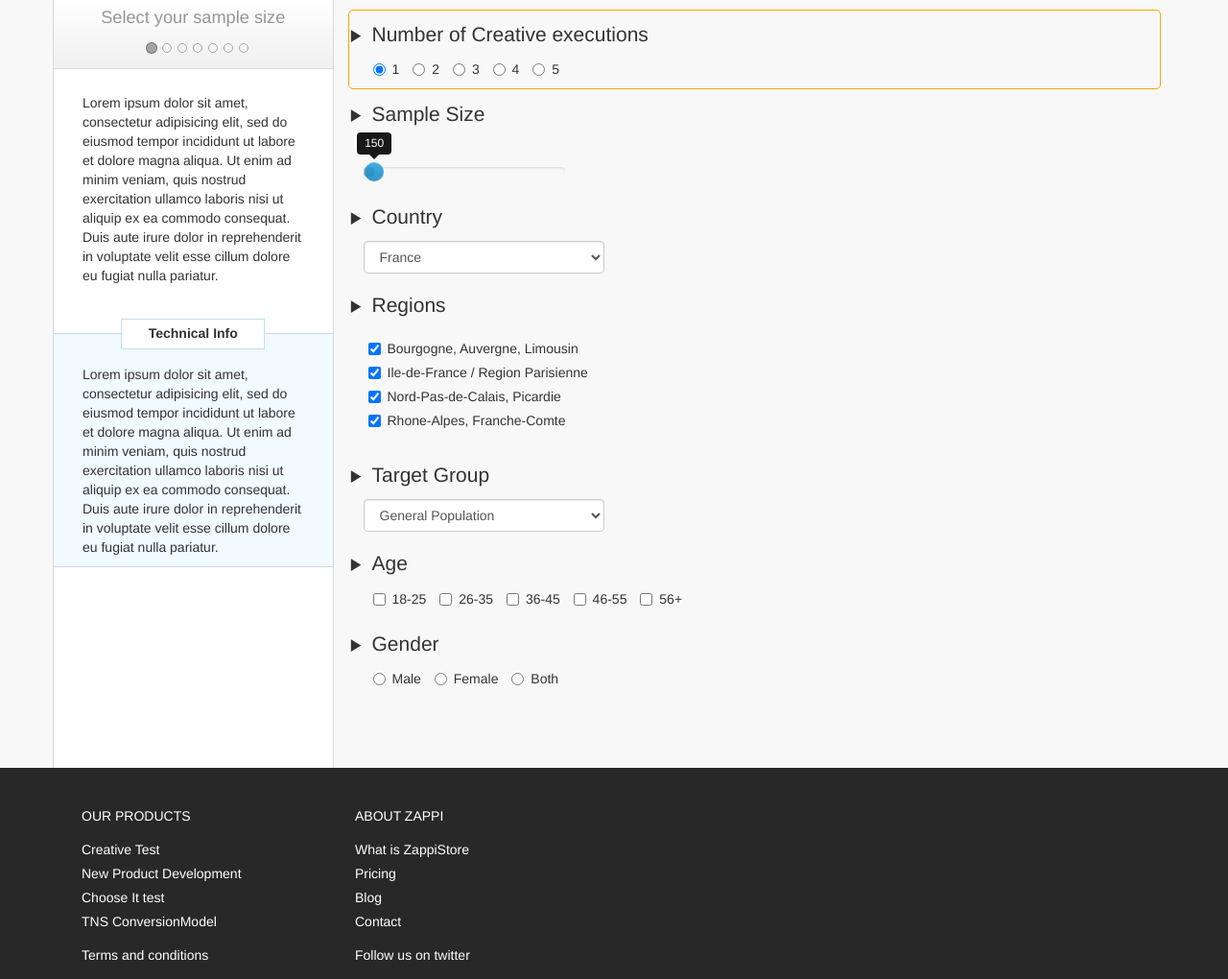
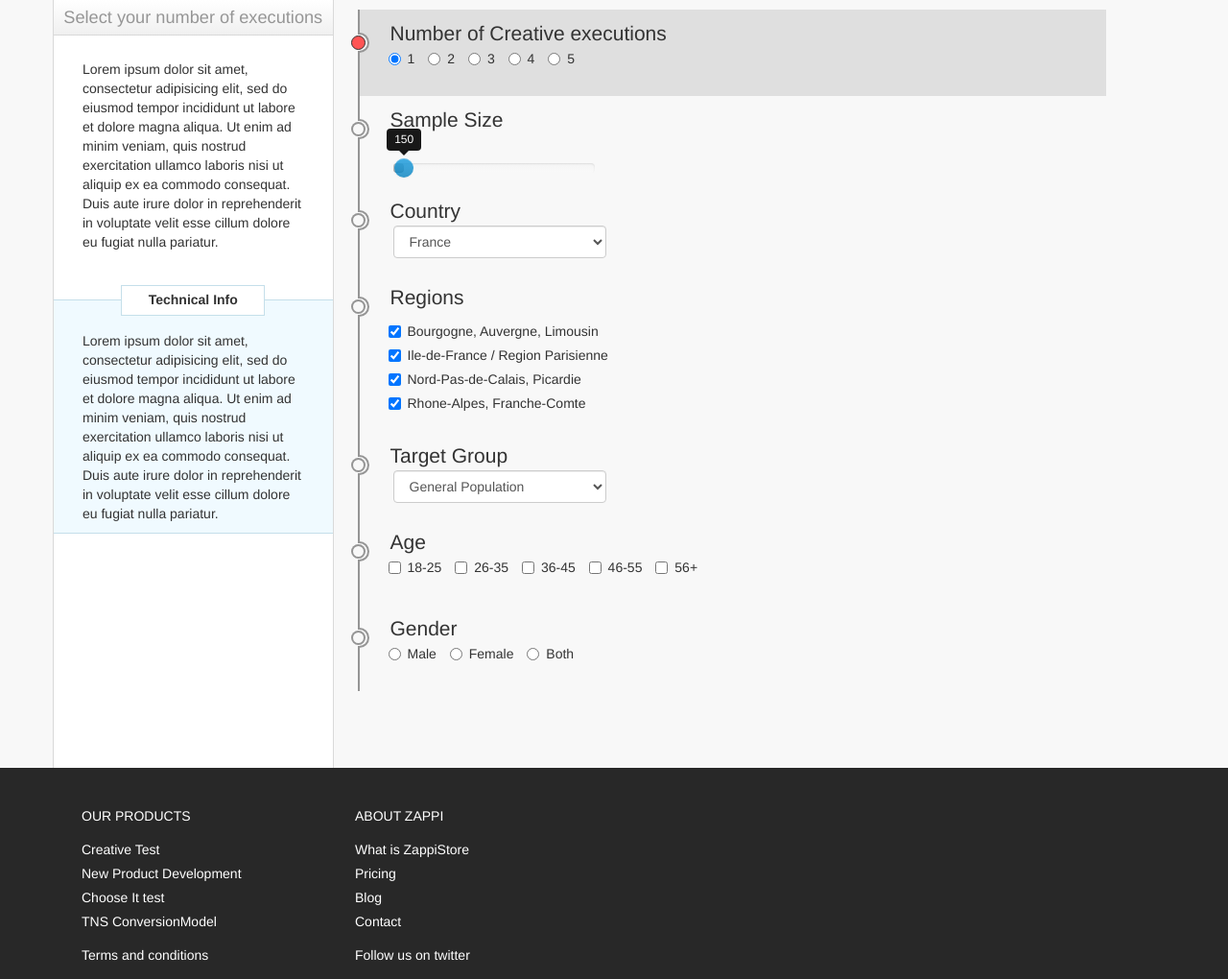
Before and after one commit to quantson/site, a PHP site: page /estatic.php in a window 1280 px wide. Shown: the part 82-1102 px from the top of the page at 96% size. Run offline with PHP 8.4, Linux system fonts and the light colour scheme; some libraries are stand-ins or nearby versions.

Commit message:
added trail on product page

```diff
--- a/css/estatic.css
+++ b/css/estatic.css
@@ -29,21 +29,8 @@ body{
 	color: rgb(150,150,150);
 	text-align: center;
 }
-.help-indicator{
-	width: 300px;
-	margin: 10px auto 10px auto;
-}
-.carousel-indicators{
-	position: static;
-	margin: auto;
-}
-.carousel-indicators li{
-    border: 1px solid rgba(0,0,0,0.3);
-    text-indent: inherit;
-}
-.carousel-indicators .active{
-    border: 1px solid rgba(0,0,0,0.3);
-    background: rgba(85,85,85,0.5);
+.help-title:not(.active){
+	display: none;
 }
 .help-wrapper{
 	margin: 5px 0 0 0;
@@ -83,23 +70,52 @@ body{
 
 
 .main-selection{
-	padding-top: 10px;
+	margin: 10px 0 0 25px;
+	padding: 0 0;
+	border-left: solid 2px rgba(0,0,0,0.4);
+}
+.selector-wrapper{
+	position: relative;
+	display: inline-block;
+	top: 1em;
+	left: -2px;
+	width: 12px;
+    height: 21px;
+    background-color: #F8F8F8;
+    border-bottom-right-radius: 21px;
+    border-top-right-radius: 21px;
+    border: 2px solid rgba(0,0,0,0.4);
+    border-left: 0;
+    float: left;
+}
+.selector{
+	position: relative;
+	left: -7px;
+	top: 1px;
+	width: 15px;
+    height: 15px;
+    background-color: #F8F8F8;
+    border-radius: 15px;
+    border: 2px solid rgba(0,0,0,0.4);
+}
+.active .selector{
+	background-color: rgba(255,85,85,1);
+	border: 1px solid;
 }
 .selection{
 	padding: 10px 0 10px 0;
-	border-radius: 5px;
-	border: solid 1px transparent;
+	min-height: 90px;
 }
 .selection.active{
-	border-radius: 5px;
-	border: solid 1px orange;
+	background: rgba(0,0,0,0.1);
 }
 .selection-title{
-	padding-left: 10px;
+	padding-left: 20px;
 	font-size: 1.5em;
 }
 .user-select{
-	padding: 10px 0 0 0;
+	position: relative;
+	padding-left: 20px;
 }
 .form-group{
 	margin-bottom: 0;
@@ -110,21 +126,14 @@ body{
 .slider .slider-selection {
 	background: #BABABA;
 }
-.country{
-	margin-bottom: 30px;
+.tooltip{
+	z-index: 100;
 }
-.region-box{
-	margin-left: 20px;
+.addmargin{
+	margin-left: 10px;
 }
-.target-group{
-	margin-bottom: 30px;
+.form-group:after {
+  content: "";
+  display: table;
+  clear: both;
 }
-.age, .gender, .execution{
-	margin-left: 25px;
-}
-
-.right-info{
-  padding-right: 20px;
-  min-height: 800px;
-  border-left: solid 1px black;
-}
--- a/css/header.css
+++ b/css/header.css
@@ -75,6 +75,7 @@
   color: #F8F8F8;
 }
 .dropdown-menu.dropdown-products{
+  z-index: 1080;
   background-color: rgba(34,34,34,0.95);
   width: 700px;
   border-radius: 0;
--- a/estatic.php
+++ b/estatic.php
@@ -18,21 +18,15 @@
 		<div class="left-help col-md-3">
 			<div class="left-help-wrapper">
 				<div class="left-help-header row">
-					<div class="help-title">Select your sample size</div>
-					<div class="help-indicator">
-						<ol class="carousel-indicators">
-							<li data-slide-to="0" class="active"></li>
-							<li data-slide-to="1"></li>
-							<li data-slide-to="2"></li>
-							<li data-slide-to="3"></li>
-							<li data-slide-to="4"></li>
-							<li data-slide-to="5"></li>
-							<li data-slide-to="6"></li>
-						</ol>
-					</div>
+					<div class="help-title active" question="0">Select your number of executions</div>
+					<div class="help-title" question="1">Select your sample size</div>
+					<div class="help-title" question="2">Select your country</div>
+					<div class="help-title" question="3">Select your region</div>
+					<div class="help-title" question="4">Select your target group</div>
+					<div class="help-title" question="5">Select your age range</div>
+					<div class="help-title" question="6">Select your gender</div>
 				</div>
 				<div class="help-wrapper">
-
 					<div class="help-content">
 						Lorem ipsum dolor sit amet, consectetur adipisicing elit, sed do eiusmod tempor incididunt ut labore et dolore magna aliqua. Ut enim ad minim veniam, quis nostrud exercitation ullamco laboris nisi ut aliquip ex ea commodo consequat. Duis aute irure dolor in reprehenderit in voluptate velit esse cillum dolore eu fugiat nulla pariatur.
 					</div>
@@ -47,10 +41,13 @@
 				</div>
 			</div>
 		</div>
-		<div class="main-selection col-md-9">
-			<div class="selection active">
-				<span class="glyphicon glyphicon-play"></span><span class="selection-title">Number of Creative executions</span>
-				<div class="user-select execution">
+		<div class="main-selection col-md-8">
+			<div class="selection active" question="0">
+				<span class="selection-title">Number of Creative executions</span>
+				<div class="selector-wrapper">
+					<div class="selector active"></div>
+				</div>
+				<div class="user-select addmargin">
 					<div class="form-group">
 						<label class="radio-inline" for="execution_number-0">
 						  <input type="radio" name="execution_number" id="execution_number-0" value="1" checked="checked">
@@ -75,14 +72,20 @@
 					</div>
 				</div>
 			</div>
-			<div class="selection">
-				<span class="glyphicon glyphicon-play"></span><span class="selection-title">Sample Size</span>
+			<div class="selection" question="1">
+				<span class="selection-title" >Sample Size</span>
+				<div class="selector-wrapper">
+					<div class="selector"></div>
+				</div>
 				<div class="user-select">
 					<input id="sample-size" data-slider-id='sample-size' type="text" data-slider-min="100" data-slider-max="1000" data-slider-step="50" data-slider-value="150"/>
 				</div>
 			</div>
-			<div class="selection">
-				<span class="glyphicon glyphicon-play"></span><span class="selection-title">Country</span>
+			<div class="selection" question="2">
+				<span class="selection-title">Country</span>
+				<div class="selector-wrapper">
+					<div class="selector"></div>
+				</div>
 				<div class="user-select country">
 					<div class="form-group">
 					  	<div class="col-md-4">
@@ -96,9 +99,12 @@
 					</div>
 				</div>
 			</div>
-			<div class="selection">
-				<span class="glyphicon glyphicon-play"></span><span class="selection-title">Regions</span>
-				<div class="user-select">
+			<div class="selection" question="3">
+				<span class="selection-title">Regions</span>
+				<div class="selector-wrapper">
+					<div class="selector"></div>
+				</div>
+				<div class="user-select addmargin">
 					<div class="form-group region-box">
 					  	<div class="checkbox">
 					    	<label for="regions-0">
@@ -127,8 +133,11 @@
 					</div>
 				</div>
 			</div>
-			<div class="selection">
-				<span class="glyphicon glyphicon-play"></span><span class="selection-title">Target Group</span>
+			<div class="selection" question="4">
+				<span class="selection-title">Target Group</span>
+				<div class="selector-wrapper">
+					<div class="selector"></div>
+				</div>
 				<div class="user-select target-group">
 					<div class="form-group">
 						<div class="col-md-4">
@@ -142,9 +151,12 @@
 					</div>
 				</div>
 			</div>
-			<div class="selection">
-				<span class="glyphicon glyphicon-play"></span><span class="selection-title">Age</span>
-				<div class="user-select age">
+			<div class="selection" question="5">
+				<span class="selection-title">Age</span>
+				<div class="selector-wrapper">
+					<div class="selector"></div>
+				</div>
+				<div class="user-select addmargin">
 					<div class="form-group">
 					    <label class="checkbox-inline" for="checkboxes-0">
 					      <input type="checkbox" name="checkboxes" id="checkboxes-0" value="1">
@@ -169,9 +181,12 @@
 					</div>
 				</div>
 			</div>
-			<div class="selection">
-				<span class="glyphicon glyphicon-play"></span><span class="selection-title">Gender</span>
-				<div class="user-select gender">
+			<div class="selection" question="6">
+				<span class="selection-title">Gender</span>
+				<div class="selector-wrapper">
+					<div class="selector"></div>
+				</div>
+				<div class="user-select addmargin">
 					<div class="form-group">
 					    <label class="radio-inline" for="gender-0">
 					      <input type="radio" name="gender" id="gender-0" value="1">
@@ -199,27 +214,41 @@
 			tooltip: 'always'
 		});
 
-		$('.selection').click(function(){
+
+		changeactive = function(activetrig){
+			var active_id = parseInt($('.selection.active').attr('question'),10);
+			if(activetrig == active_id){return;}
 			$('.selection.active').removeClass('active');
-			$(this).addClass('active');
+			$('.selection[question="' + activetrig + '"]').addClass('active');
+			$('.left-help .active').stop().removeClass('active').hide();
+			$('.left-help [question="'+ activetrig +'"]').addClass('active').fadeIn('fast');
+
+		}
+
+		$('.selection').mousedown(function(){
+			var num = parseInt($(this).attr('question'),10);
+			changeactive(num);
 		});
 
-		// $(window).scroll(function() {
-	 //        scroll = $(document).scrollTop();
-	 //        offset = $('.sample-selection').offset().top;
-	 //        store_height = $('.sample-selection').height();
-	 //        sel_height = $('.left-help-wrapper').height();
-	 //        scroll_stop = offset + store_height - sel_height;
-	 //        if ((scroll >= offset) && (scroll <= scroll_stop)) {
-	 //          $('.left-help-wrapper').css({
-	 //            "margin-top" : scroll - offset + "px"
-	 //          });
-	 //        }else if (scroll < offset) {
-	 //          $('.left-help-wrapper').css({
-	 //            "margin-top" : 0 + "px"
-	 //          });
-	 //        }
-  //   	});
+
+
+
+		$(window).scroll(function() {
+	        scroll = $(document).scrollTop();
+	        offset = $('.sample-selection').offset().top;
+	        store_height = $('.sample-selection').height();
+	        sel_height = $('.left-help-wrapper').height();
+	        scroll_stop = offset + store_height - sel_height;
+	        if ((scroll >= offset) && (scroll <= scroll_stop)) {
+	          $('.left-help-wrapper').css({
+	            "margin-top" : scroll - offset + "px"
+	          });
+	        }else if (scroll < offset) {
+	          $('.left-help-wrapper').css({
+	            "margin-top" : 0 + "px"
+	          });
+	        }
+    	});
 	</script>
 	<script src="js/header.js"></script>
 	<script data-cfasync="false" type='text/javascript' src="js/olark.js"></script>
```
